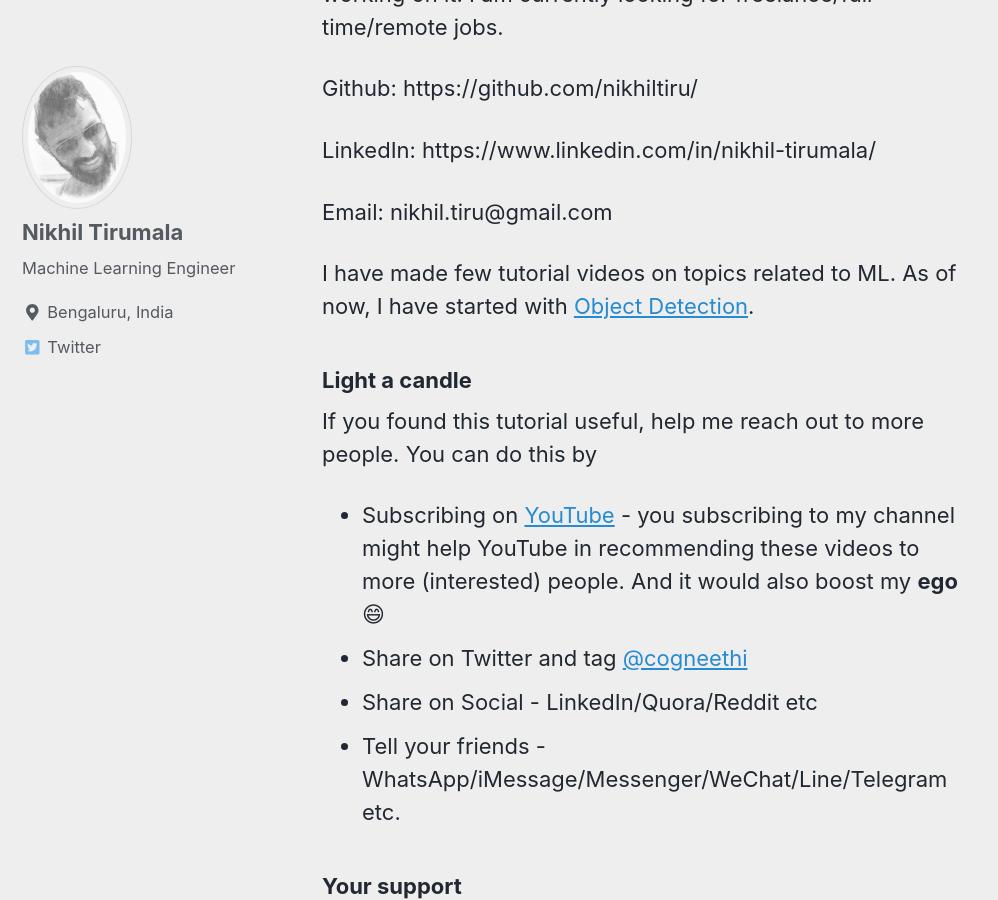
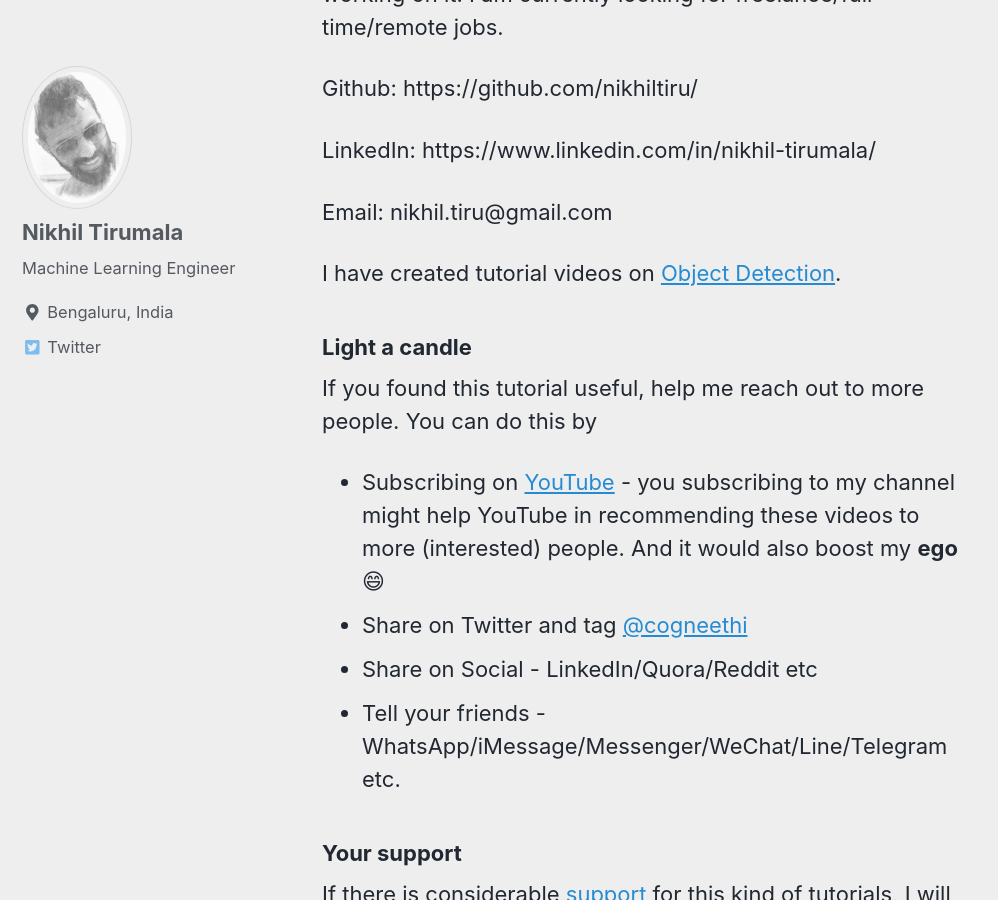
Before and after one commit to Cogneethi/cogneethi, a Jekyll site: the page built from _pages/about.md, in a window 1280 px wide and 900 px high, scrolled down 737 px. Shown: the whole window, without its empty margins (0-998 px from the left). Built offline with Jekyll 4.4.1, drawn with Linux system fonts in a browser that asks for light colours; nearby versions of some CDN libraries; emoji names are drawn with the system emoji font.

```diff
--- a/_pages/about.md
+++ b/_pages/about.md
@@ -24,7 +24,7 @@ LinkedIn: https://www.linkedin.com/in/nikhil-tirumala/
 Email: nikhil.tiru@gmail.com
 
 
-I have made few tutorial videos on topics related to ML. As of now, I have started with [Object Detection](https://www.youtube.com/playlist?list=PL1GQaVhO4f_jLxOokW7CS5kY_J1t1T17S){:target="_blank"}.
+I have created tutorial videos on [Object Detection](https://www.youtube.com/playlist?list=PL1GQaVhO4f_jLxOokW7CS5kY_J1t1T17S){:target="_blank"}.
 
 ### Light a candle
 If you found this tutorial useful, help me reach out to more people. You can do this by
```
Also changed, not shown: _pages/home.md (+2 -1 lines).
